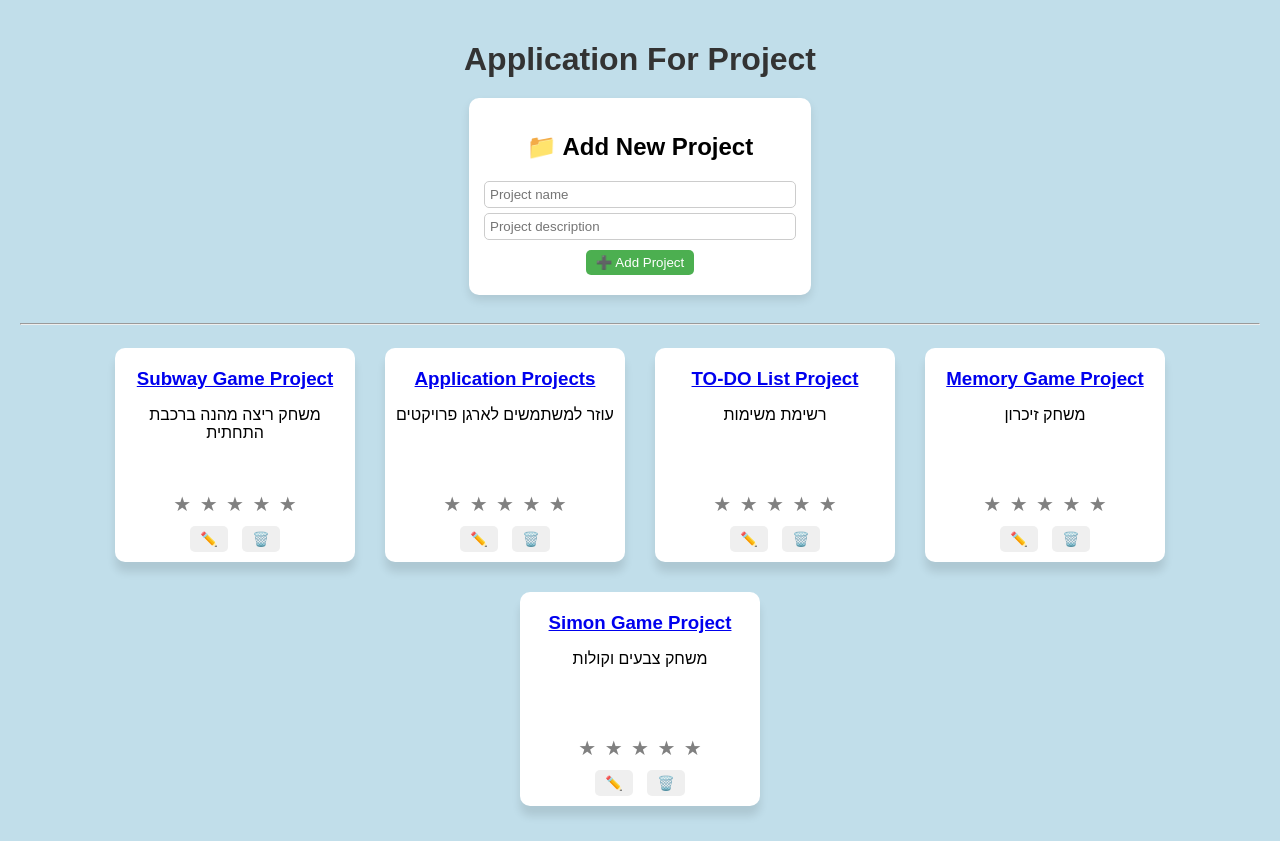
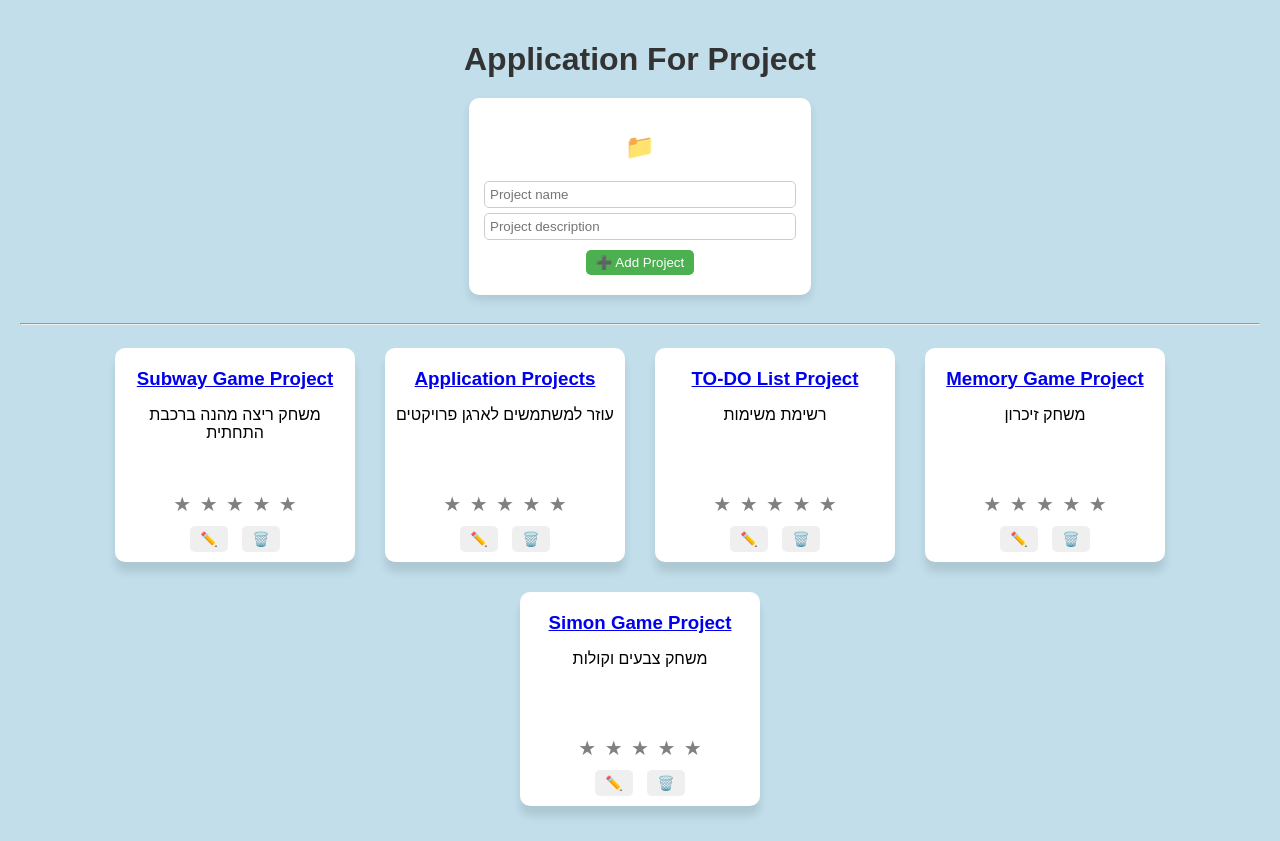
Before and after one commit to DarenAbuAhmad/Application_of_projects, a website: page public/index.html in a window 1280 px wide. Drawn offline with Linux system fonts and the light colour scheme.

Commit message:
Update index.html

```diff
--- a/public/index.html
+++ b/public/index.html
@@ -9,7 +9,7 @@
 
 <h1> Application For Project</h1>
 <div class="form-container">
-  <h2 id="formTitle">📁 Add New Project</h2>
+  <h2 id="formTitle">📁</h2>
   <input type="text" id="projectName" placeholder="Project name">
   <input type="text" id="projectDesc" placeholder="Project description">
   <button id="addProjectBtn">➕ Add Project</button>
```
